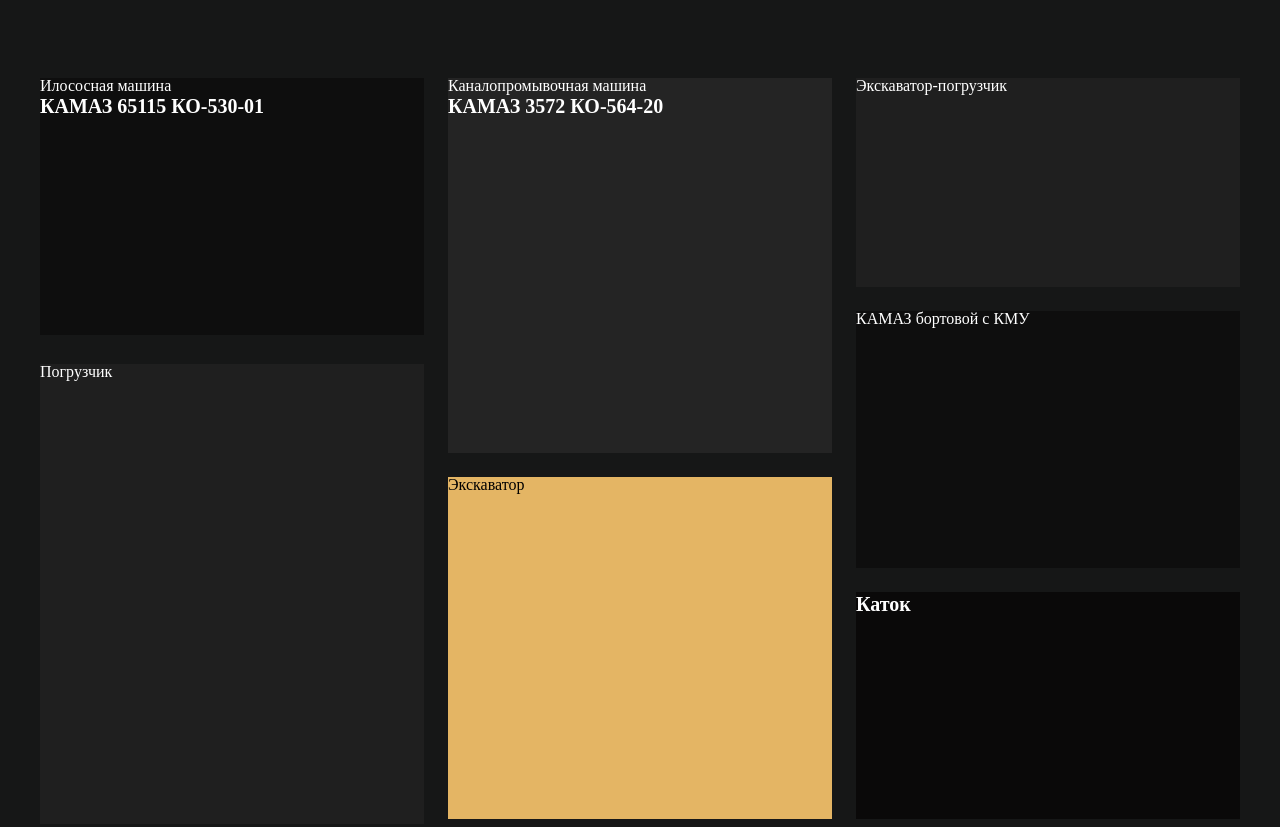
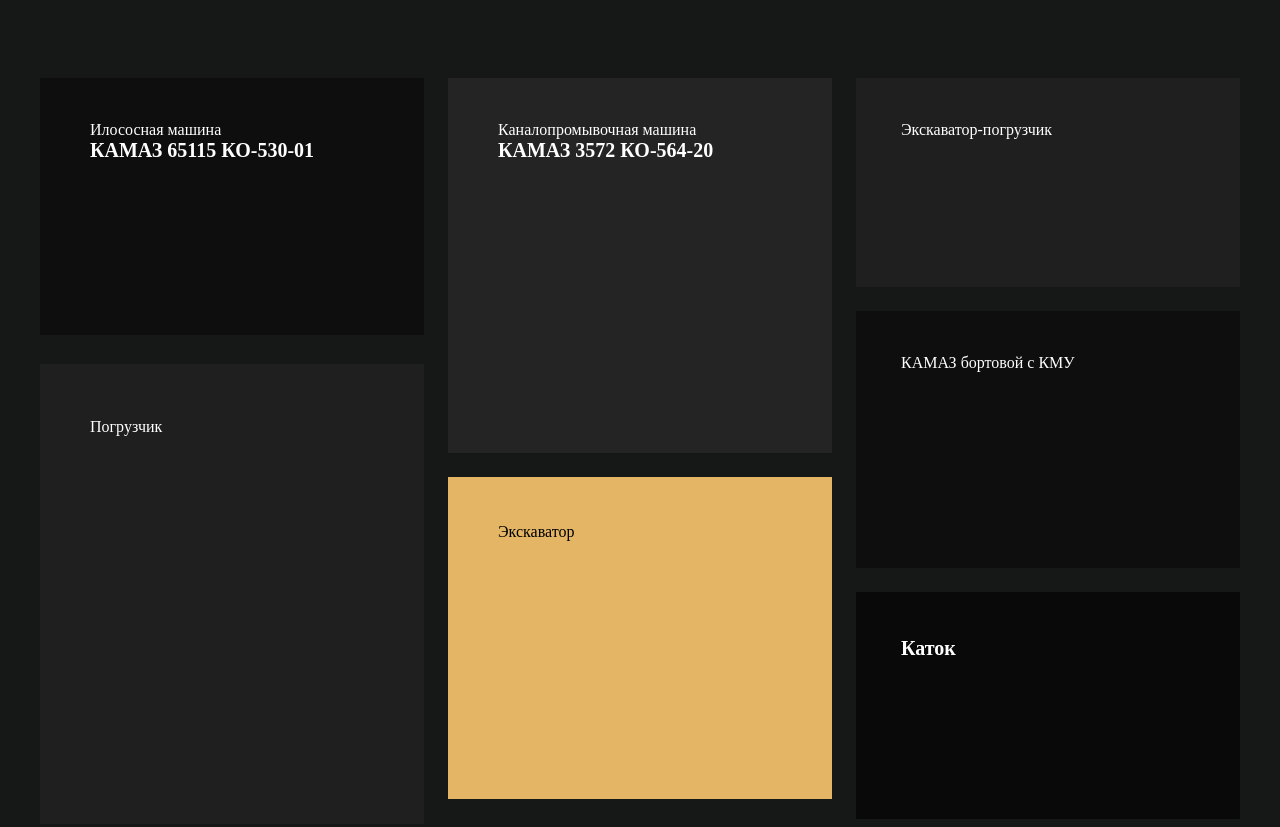
Before and after one commit to Codey1307/HW5, a plain HTML site: page index.html in a window 1280 px wide. Shown: the part 1377-2204 px from the top of the page. Drawn offline with Linux system fonts and the light colour scheme; a web font is replaced by a local one.

Commit message:
my first chahges

```diff
--- a/css/style.css
+++ b/css/style.css
@@ -185,12 +185,33 @@ padding-right: 10px;
   grid-gap: 24px;
 }
 
-.second-conteiner > a:first-child{
-  margin: 45px 0 0 50px;
+.conteiner2-item1 a,
+.conteiner2-item2 a,
+.conteiner2-item4 a,
+.conteiner2-item5 a{
+  margin-left: 50px;
 }
 
-.second-conteiner > a{
-  margin-left: 50px;
+.conteiner2-item3 a,
+.conteiner2-item6 a,
+.conteiner2-item7 a{
+  margin-left: 45px;
+}
+
+.conteiner2-item1 a:first-child,
+.conteiner2-item2 a:first-child,
+.conteiner2-item3 a,
+.conteiner2-item6 a,
+.conteiner2-item7 a{
+  margin-top: 44px;
+}
+
+.conteiner2-item4 a{
+  margin-top: 55px;
+}
+
+.conteiner2-item5 a{
+  margin-top: 47px;
 }
 
 .conteiner2-item1 {
@@ -222,7 +243,7 @@ padding-right: 10px;
 }
 
 .conteiner2-item5 {
-  height: 342px;
+  height: 322px;
   grid-column: 2/3;
   grid-row: 4/6;
   background-color: #e4b564;
--- a/index.html
+++ b/index.html
@@ -69,7 +69,7 @@
           <div class="btn third-section-button"> <a href="">Все проекты</a></div>
         </div>
         <div class="third-conteiner">
-          <div class="conteiner3-item1"><a href="#"><img src="./img/third section/item1:6.png" alt="#"></a></div>
+          <div class="conteiner3-item1"><a href="#"><img src="./img/third section/item1.png" alt="#"></a></div>
           <div class="conteiner3-item2">
             <a href=""><img src="./img/third section/item2_top.png" alt=""></a>
           <a href="#"><img src="./img/third section/item2_center.png" alt=""></a>
@@ -77,10 +77,10 @@
           <a href="" class="link-text default-third"> ЛО, Всеволожский р-н, «Ручьи»</a>
         <a href="#"><img src="./img/third section/item2_bot.png" alt=""></a>
           </div>
-          <div class="conteiner3-item3"><a href="#"><img src="./img/third section/item3:4.png" alt="#"></a></div>
-          <div class="conteiner3-item4"><a href="#"><img src="./img/third section/item3:4.png" alt="#"></a></div>
+          <div class="conteiner3-item3"><a href="#"><img src="./img/third section/item3.png" alt="#"></a></div>
+          <div class="conteiner3-item4"><a href="#"><img src="./img/third section/item4.png" alt="#"></a></div>
           <div class="conteiner3-item5"><a href="#"><img src="./img/third section/item5.png" alt=""></a></div>
-          <div class="conteiner3-item6"><a href="#"><img src="./img/third section/item1:6.png" alt="#"></a></div>
+          <div class="conteiner3-item6"><a href="#"><img src="./img/third section/item6.png" alt="#"></a></div>
         </div>
       </div>
     </div>
```
Also changed, not shown: img/third section/item1.png (renamed from img/third section/item1:6.png), img/third section/item3.png (renamed from img/third section/item3:4.png), img/third section/item4.png (added), img/third section/item6.png (added).
